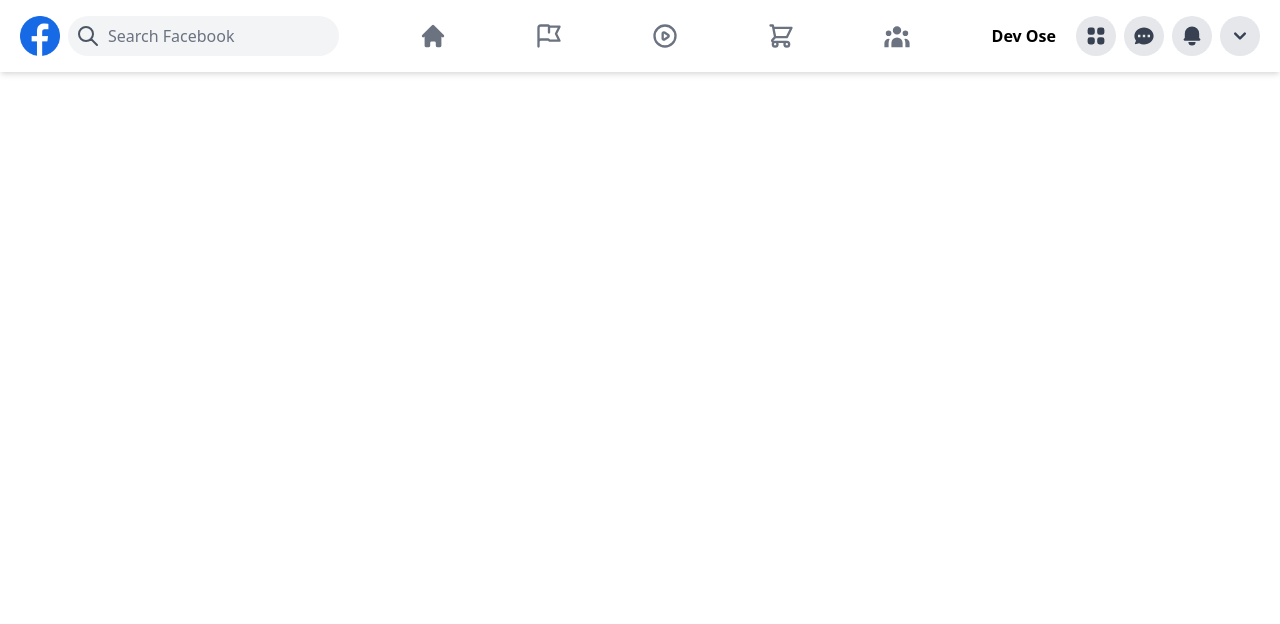
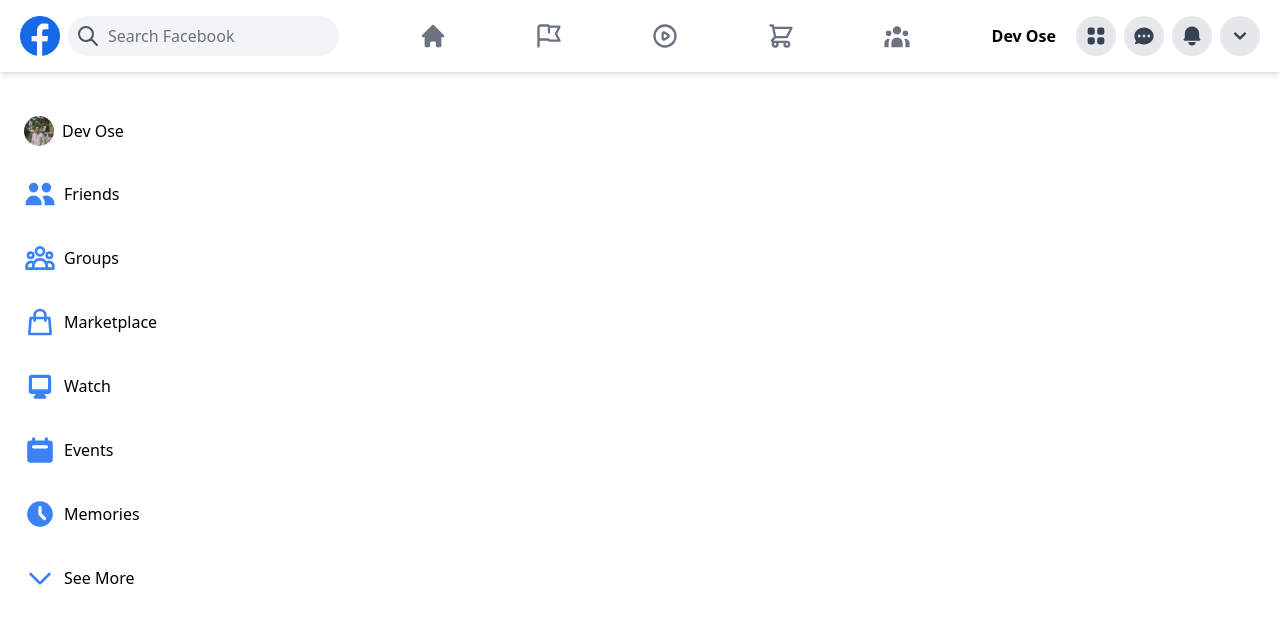
Before and after one commit to eronscode/exploring-tailwind-css-facebook-clone, a Next.js app: page / in a window 1280 px wide. Shown: the top 624 px of the page. Built offline with nearby package versions, Linux system fonts and the light colour scheme.

Commit message:
Added the sidebar component

```diff
--- a/pages/index.js
+++ b/pages/index.js
@@ -1,6 +1,7 @@
 import Head from 'next/head'
 import Image from 'next/image'
-import Header from '../shared/components/Header'
+import Header from '../shared/components/navigation/Header'
+import Sidebar from '../shared/components/sidebar/Sidebar'
 
 export default function Home() {
   return (
@@ -12,6 +13,9 @@
       </Head>
 
       <Header />
+      <main className="flex">
+        <Sidebar/>
+      </main>
     </div>
   )
 }
--- /dev/null
+++ b/shared/components/sidebar/SideBarItem.js
@@ -0,0 +1,23 @@
+import Image from "next/image";
+
+function SideBarItem({src, Icon, title}) {
+    return (
+        <div className="flex items-center space-x-2 p-4 hover:bg-gray-200 rounded-xl cursor-pointer">
+            {src && (
+                <Image
+                    className="rounded-full"
+                    src={src}
+                    width={30}
+                    height={30}
+                    layout="fixed"
+                    alt={title}
+                />
+            )}
+
+            {Icon && <Icon className="h-8 w-8 text-blue-500" />}
+            <p className="hidden sm:inline-flex font-medium">{title}</p>
+        </div>
+    )
+}
+
+export default SideBarItem
--- /dev/null
+++ b/shared/components/sidebar/Sidebar.js
@@ -0,0 +1,29 @@
+import {
+    CalendarIcon,
+    ClockIcon,
+    DesktopComputerIcon,
+    UsersIcon
+  } from "@heroicons/react/solid";
+  import {
+    ChevronDownIcon,
+    ShoppingBagIcon,
+    UserGroupIcon
+  } from "@heroicons/react/outline";
+import SideBarItem from "./SideBarItem";
+
+function Sidebar() {
+    return (
+        <div className="p-2 mt-5 max-w-[600px] xl:min-w-[300px]" >
+            <SideBarItem src={'/images/user.jpeg'} title="Dev Ose" />
+            <SideBarItem Icon={UsersIcon} title="Friends" />
+            <SideBarItem Icon={UserGroupIcon} title="Groups" />
+            <SideBarItem Icon={ShoppingBagIcon} title="Marketplace" />
+            <SideBarItem Icon={DesktopComputerIcon} title="Watch" />
+            <SideBarItem Icon={CalendarIcon} title="Events" />
+            <SideBarItem Icon={ClockIcon} title="Memories" />
+            <SideBarItem Icon={ChevronDownIcon} title="See More" />
+        </div>
+    )
+}
+
+export default Sidebar
```
Also changed, not shown: public/images/user.jpeg (added), shared/components/navigation/Header.js (renamed from shared/components/Header.js), shared/components/navigation/HeaderIcon.js (renamed from shared/components/HeaderIcon.js).
